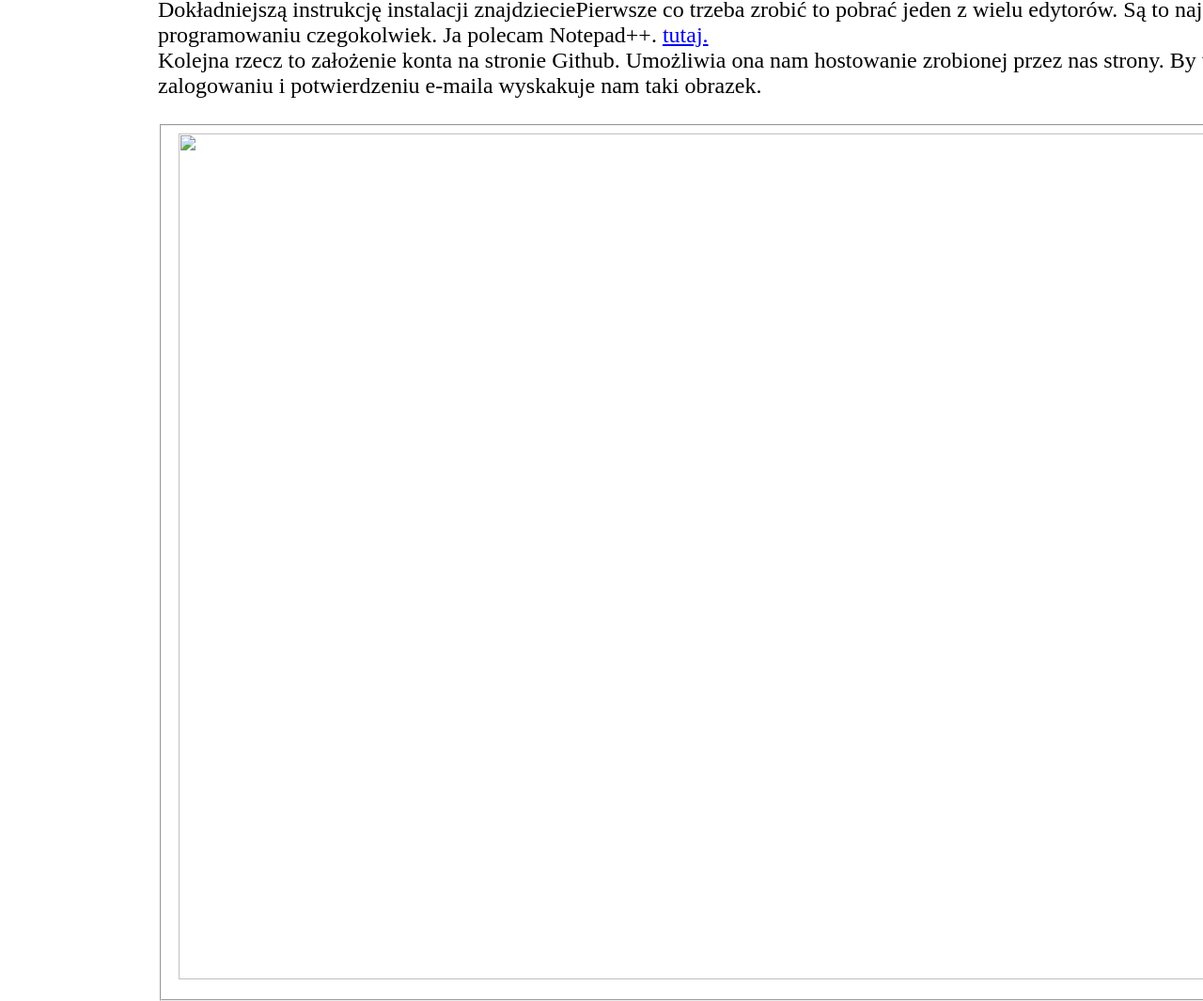
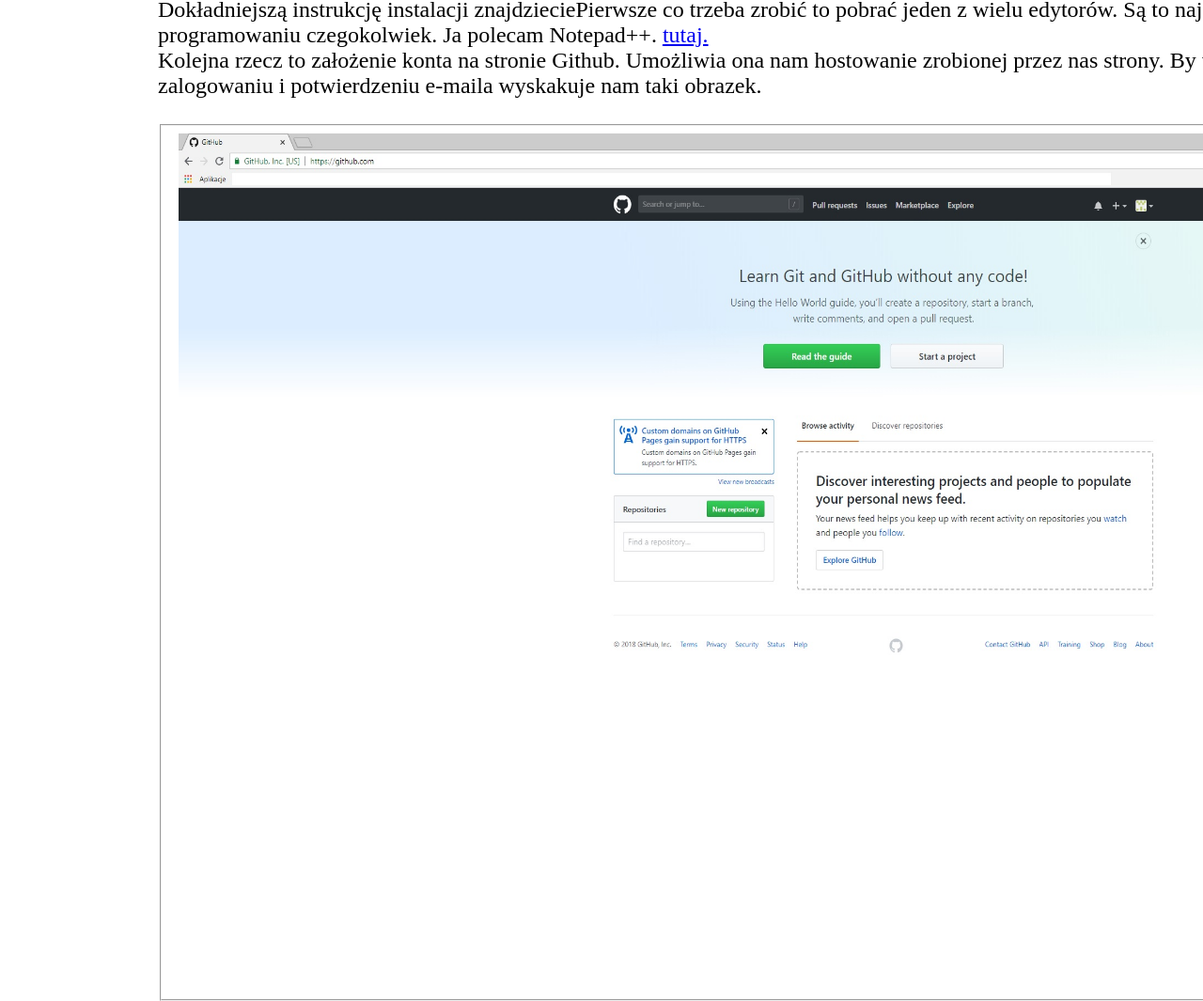
Before and after one commit to kubadomagala2b/kubadomagala2b.github.io, a plain HTML site: page index.html in a window 1280 px wide. Shown: the part 356-1421 px from the top of the page at 94% size. Drawn offline with Linux system fonts and the light colour scheme; files whose address does not match are found by name.

Commit message:
Update index.html

```diff
--- a/index.html
+++ b/index.html
@@ -78,7 +78,7 @@
 						<a href="https://github.com">tutaj.</a>
 							Po zalogowaniu i potwierdzeniu e-maila wyskakuje nam taki obrazek.<br/><br/>
 						<fieldset>
-							<img width="1500" height="900" src="img/start.jpg"/>
+							<img width="1500" height="900" src="https://kubadomagala2b.github.io/start.jpg"/>
 						</fieldset>
 					<br/>
 							Klikamy "Start a project" i w miejscu na "respository name" wpisujemy "nazwę użytkownika.github.io" i zaznaczamy "README". Powinno to wyglądać tak jak załączonym poniżej obrazku.<br/><br/>
```
